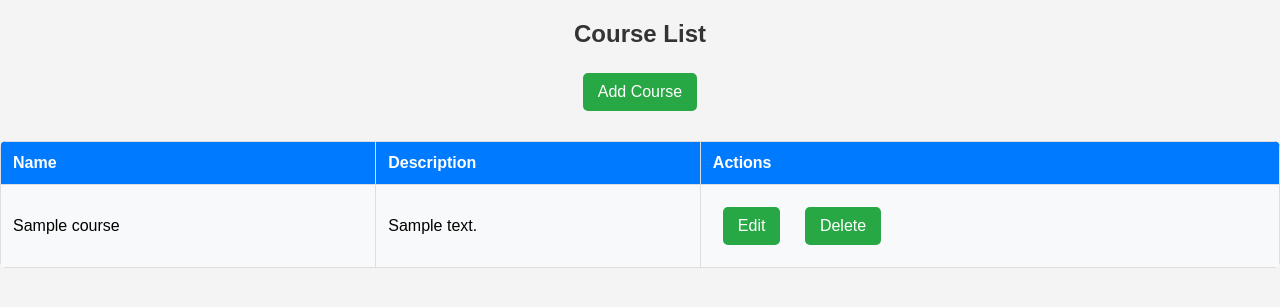
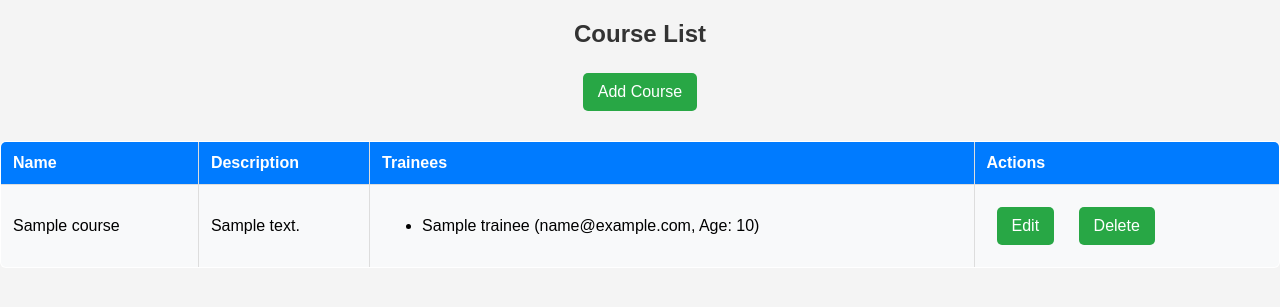
Before and after one commit to MaramEl-Sayed/ITI_Django, a Django app: page /course/ in a window 1280 px wide. Shown: the part 78-385 px from the top of the page. Run offline with Django 5.2, Linux system fonts and the light colour scheme; tables that the repository leaves empty hold one stand-in row (values such as "Sample post").

Commit message:
Make relation one to many between course and trainee

```diff
--- a/course_app/models.py
+++ b/course_app/models.py
@@ -3,6 +3,9 @@ from django.db import models
 class Course(models.Model):
     id = models.AutoField(primary_key=True)
 
-    name = models.CharField(max_length=255, null=False, blank=False, unique=True)
+    name = models.CharField(max_length=255, null=False, blank=False, unique=True,default='Null')
 
     description = models.TextField(null=False, blank=False, max_length=500)
+
+    def __str__(self):
+        return self.name
--- a/course_app/templates/course/course_list.html
+++ b/course_app/templates/course/course_list.html
@@ -3,16 +3,26 @@
 
 <h2>Course List</h2>
 <a href="{% url 'add_course' %}">Add Course</a>
-<table>
+<table border="1">
     <tr>
         <th>Name</th>
         <th>Description</th>
+        <th>Trainees</th>
         <th>Actions</th>
     </tr>
     {% for course in courses %}
     <tr>
         <td>{{ course.name }}</td>
         <td>{{ course.description }}</td>
+        <td>
+            <ul>
+                {% for trainee in course.trainees.all %}
+                    <li>{{ trainee.name }} ({{ trainee.email }}, Age: {{ trainee.age }})</li>
+                {% empty %}
+                    <li>No trainees enrolled</li>
+                {% endfor %}
+            </ul>
+        </td>
         <td>
             <a href="{% url 'update_course' course.id %}">Edit</a>
             <a href="{% url 'delete_course' course.id %}">Delete</a>
--- a/course_app/views.py
+++ b/course_app/views.py
@@ -3,7 +3,7 @@ from .models import Course
 
 # List Courses
 def course_list(request):
-    courses = Course.objects.all()
+    courses = Course.objects.prefetch_related("trainees").all()  # Fetch courses with trainees
     return render(request, "course/course_list.html", {"courses": courses})
 
 # Add Course
--- a/templates/base.html
+++ b/templates/base.html
@@ -1,10 +1,13 @@
 <!DOCTYPE html>
 <html lang="en">
 <head>
+
+    {% load static %}
+
     <meta charset="UTF-8">
     <meta name="viewport" content="width=device-width, initial-scale=1.0">
     <title>My Django App</title>
-    {% load static %}
+
     <link rel="stylesheet" href="{% static 'css/styles.css' %}">
 </head>
 <body>
--- a/trainee_app/forms.py
+++ b/trainee_app/forms.py
@@ -4,4 +4,4 @@ from .models import Trainee
 class TraineeForm(forms.ModelForm):
     class Meta:
         model = Trainee
-        fields = ["name", "email", "age"]
+        fields = ["name", "email", "age","course"]
--- a/trainee_app/models.py
+++ b/trainee_app/models.py
@@ -1,11 +1,12 @@
 from django.db import models
+from course_app.models import Course
 
 class Trainee(models.Model):
     id=models.AutoField(primary_key=True)
     name = models.CharField(max_length=100)
     email = models.EmailField(unique=True)
     age = models.IntegerField()
-    course = models.CharField(max_length=100)
+    course = models.ForeignKey(Course, on_delete=models.CASCADE, related_name="trainees")
 
     def __str__(self):
-        return self.name
+        return f"{self.name} - {self.course.name}"
--- a/trainee_app/views.py
+++ b/trainee_app/views.py
@@ -4,7 +4,7 @@ from .forms import TraineeForm
 
 # List all trainees
 def trainee_list(request):
-    trainees = Trainee.objects.all()
+    trainees = Trainee.objects.select_related("course").all()
     return render(request, "trainee/trainee_list.html", {"trainees": trainees})
 
 # Add a new trainee
```
Also changed, not shown: course_app/templates/course/course_form.html (+11 -1 lines), course_app/migrations/0003_alter_course_name.py (added), trainee_app/migrations/0003_alter_trainee_course.py (added).
